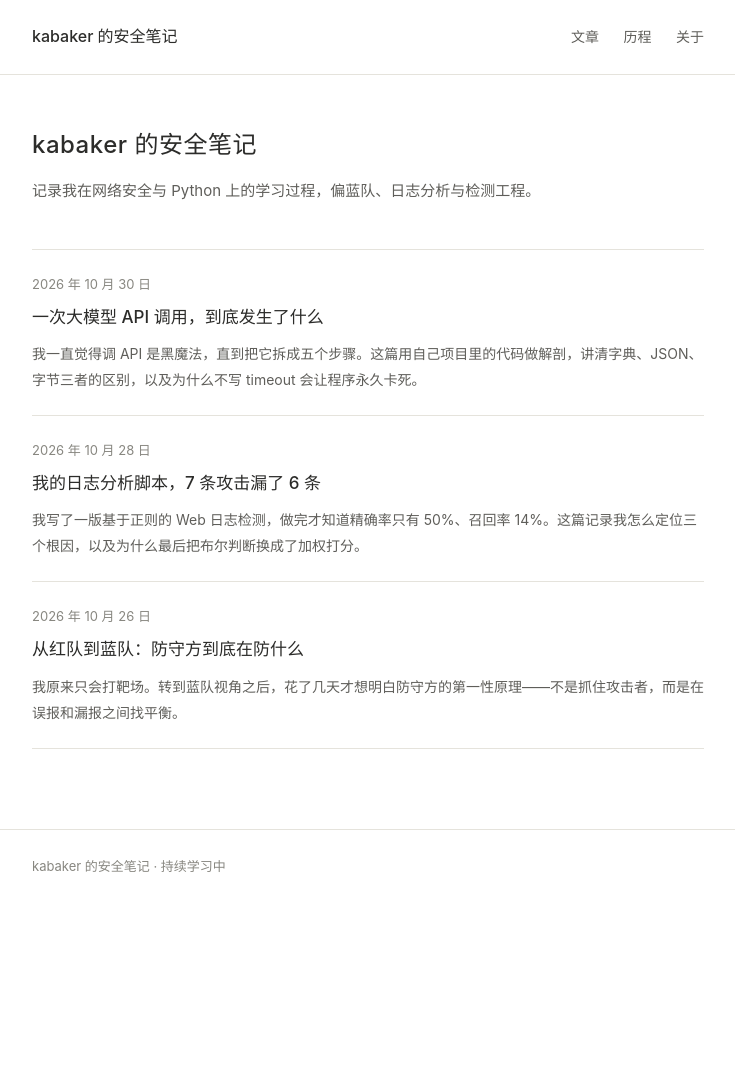
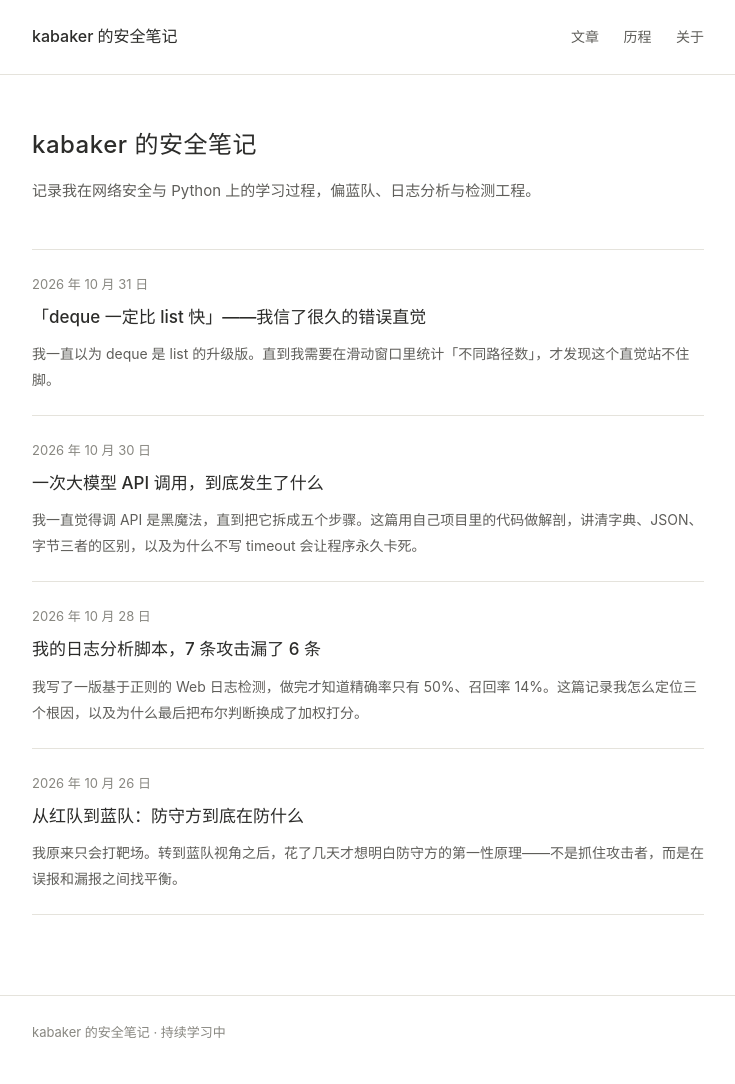
Before and after one commit to kabaker915/kabaker915.github.io, a Jekyll site: the page built from index.md, in a window 1280 px wide. Shown: the whole page, without its empty margins (272-1007 px from the left). Built offline with Jekyll 4.4.1, drawn with Linux system fonts in a browser that asks for light colours; before the commit the page ends 918 px from its top, so only the background shows below that; part of the change alters nothing that is shown.

Commit message:
新增：deque 与 list 的对比复盘
- 纠正「deque 比 list 快」的直觉错误，改为按操作讨论复杂度
- 记录从 deque 滑窗改为「排序 + 双指针」的原因
- 学习历程第二阶段补上这次改写的结论与文章链接

````diff
--- /dev/null
+++ b/_posts/2026-10-31-list-vs-deque.md
@@ -0,0 +1,136 @@
+---
+layout: post
+title: "「deque 一定比 list 快」——我信了很久的错误直觉"
+date: 2026-10-31 14:00:00 +0800
+tags: [Python, 数据结构, 复盘]
+description: "我一直以为 deque 是 list 的升级版。直到我需要在滑动窗口里统计「不同路径数」，才发现这个直觉站不住脚。"
+---
+
+学 `collections.deque` 的时候，教程都这么说：
+
+> `list.pop(0)` 是 O(n)，`deque.popleft()` 是 O(1)，所以处理队列用 deque。
+
+我记住了，而且从此把 deque 当成 list 的"更快版本"。
+
+直到我改自己的日志分析工具，需要在一个时间窗口里统计**不同路径的数量**，写了这么一行：
+
+```python
+distinct = len({e.path for e in items[left : right + 1]})
+```
+
+然后发现我用的是 deque，**它不支持切片。**
+
+那一刻我才意识到：我把"某个操作更快"记成了"整体更好"。
+
+## 一、我原来怎么写
+
+检测目录扫描，需要判断"某个 IP 在 60 秒内是不是产生了大量 404"。最早的版本这样写：
+
+```python
+q = deque()
+for entry in entries:
+    q.append(entry.time)
+    while q and (entry.time - q[0]).seconds > 60:
+        q.popleft()
+    if len(q) >= 5:
+        报告("疑似扫描")
+```
+
+很顺，很符合教程的写法。
+
+但这段代码藏着两个问题：
+
+**问题一：它假设数据按时间有序。**
+`q[0]` 必须是"最早的那条"，`popleft()` 才能正确丢弃过期数据。一旦日志乱序（多进程写日志、后台分页导出都会乱），这个假设就崩了，窗口里装的是错的记录。
+
+**问题二：它只能数个数，看不了内容。**
+我的判定条件后来变成"404 次数 ≥ N **并且** 不同路径 ≥ M"。要数不同路径，就得遍历窗口内的所有元素。而 deque 的两个短板正好卡在这里：
+
+| 操作 | list | deque |
+| --- | --- | --- |
+| `append` 尾部追加 | O(1) | O(1) |
+| `pop(0)` / `popleft()` 头部移除 | **O(n)** | O(1) |
+| `items[i]` 按下标访问 | **O(1)** | **O(n)** |
+| `items[a:b]` 切片 | ✅ O(k) | ❌ 不支持 |
+| `sort()` 原地排序 | ✅ | ❌ 不支持 |
+
+**deque 的强项是两端增删，弱项恰恰是随机访问。**
+
+## 二、本质只有一句话
+
+数据结构的一切优劣，都来自它在内存里怎么摆。
+
+| | list | deque |
+| --- | --- | --- |
+| 内存形态 | 一整块**连续数组** | **分块的双向链表** |
+| 类比 | 一排连着的储物柜，编号 0、1、2… | 一列火车，每节车厢装若干个元素，车头车尾都能上下人 |
+
+从"连续"出发，结论全是推出来的，不用背：
+
+- 连续 → 知道编号就能直接跳 → **按下标访问 O(1)**
+- 连续 → 往头部插一个，后面全部要往后挪一格 → **`pop(0)` 是 O(n)**
+- 分块 + 首尾指针 → 车头车尾加一节是 O(1) → **`append`/`popleft` O(1)**
+- 分块 → 想找第 100 个元素得从头数 → **按下标访问 O(n)**
+- 分块 → 没有"连续一段"这个概念 → **不支持切片，也没法原地排序**
+
+最后那条你甚至可以自己推：快排要频繁交换任意两个位置，分块链表定位任意位置是 O(n)，所以做不了。
+
+## 三、所以什么时候用哪个
+
+判断只需要问三个问题：
+
+1. **我的数据是"先全部拿到"还是"源源不断流进来"？**
+   流进来 → deque（没法预排序，需要边来边丢）
+2. **我最频繁的操作是什么？**
+   两端进出 → deque；按下标取、切片、排序、整体遍历 → list
+3. **窗口里我只需要计数，还是要看内容？**
+   只看个数 → deque 够；要统计/去重/取样 → list
+
+对照我自己的两个场景：
+
+| 场景 | 需要什么 | 该用 |
+| --- | --- | --- |
+| 离线分析一个日志文件 | 先排序、要统计窗口内不同路径 | **list + 双指针** |
+| 实时 `tail -f` 盯日志 | 数据流式到达、只数个数、老的马上丢 | **deque** |
+
+所以我后来把离线分析改成了：
+
+```python
+items.sort(key=lambda e: e.ts)   # 先排序，只做一次 O(n log n)
+
+left = 0
+for right, cur in enumerate(items):          # 双指针在有序列表上滑，整体 O(n)
+    while (cur.ts - items[left].ts).total_seconds() > window:
+        left += 1
+    window_items = items[left : right + 1]   # 能切片，能统计
+    distinct = len({e.path for e in window_items})
+```
+
+不移动数据，只移动两个下标，复杂度同样是 O(n)，但**能切片、能处理乱序**。
+
+## 四、我改掉的三个错误认知
+
+**错误一：「deque 比 list 快」。**
+准确说法是：**deque 在两端增删上更快**。它在随机访问上比 list 慢一个数量级。
+
+**错误二：「复杂度低的数据结构更好」。**
+复杂度是**按操作**算的。选结构之前要问"我最常做的是哪个操作"，而不是"哪个结构整体更优"。
+
+**错误三：「教程说的最佳实践可以直接套」。**
+教程说"队列用 deque"，前提是你的场景真的是队列——**只从头部消费，从不看中间**。我的场景要从中间统计，那就不是队列了。
+
+## 五、面试被问到怎么答
+
+不要说"deque 比 list 快"，那句话经不起追问。可以说：
+
+> 取决于操作。list 是连续数组，按下标访问和切片是 O(1) 和 O(k)，但头部插入删除是 O(n)；
+> deque 是分块链表，两端增删 O(1)，但定位任意位置是 O(n)，也不支持切片和排序。
+> 我项目里两种都用过：早期滑窗只数个数、假设数据有序，用 deque；
+> 后来要统计窗口内的不同路径数、还要处理乱序日志，就换成了排序加双指针。
+
+这段话的重点不是结论，是**"我根据自己的场景换过一次"**。
+
+---
+
+_这篇属于「学习历程」的第二阶段：算法觉醒与安全思维。
+完整路线见 [学习历程](/journey.html)。_
--- a/journey.md
+++ b/journey.md
@@ -54,6 +54,14 @@ while q and (t - q[0]).seconds > WINDOW:
 
 为什么用 `popleft()` 而不是 `pop(0)`：`list.pop(0)` 要把后面所有元素往前挪，是 O(n)；
 `deque` 是双端队列，两端操作都是 O(1)。日志量一大，这是数量级的差距。
+
+**但后来我又把它换掉了。** 因为判定条件从"数有几个 404"变成"数有几个不同路径"——
+需要遍历窗口内的元素，而 deque 不支持切片、按下标访问还是 O(n)。
+于是改成先按时间排序、再用双指针在有序列表上滑，复杂度不变但能切片、能处理乱序。
+
+这件事纠正了我一个很深的错误认知：**不是"deque 比 list 快"，
+而是"deque 在两端增删上更快"。** 复杂度是按操作算的，不是按数据结构算的。
+详见[那篇复盘](/2026/10/list-vs-deque/)。
 
 **阈值 + 频率 + 去重**：单看"失败 100 次"没有意义，要看"60 秒内失败 N 次"。
 `set()` 用来做告警去重，避免同一个 IP 在窗口内被反复报。
````
